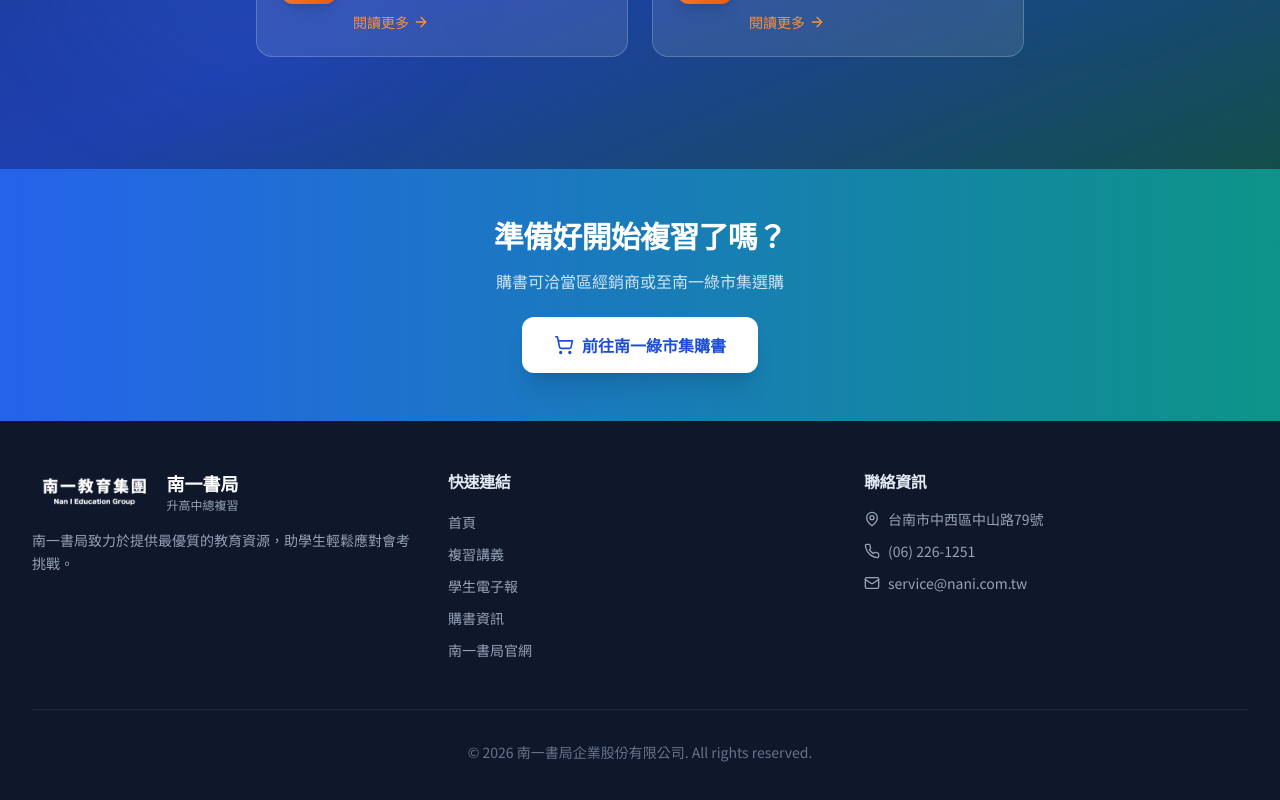
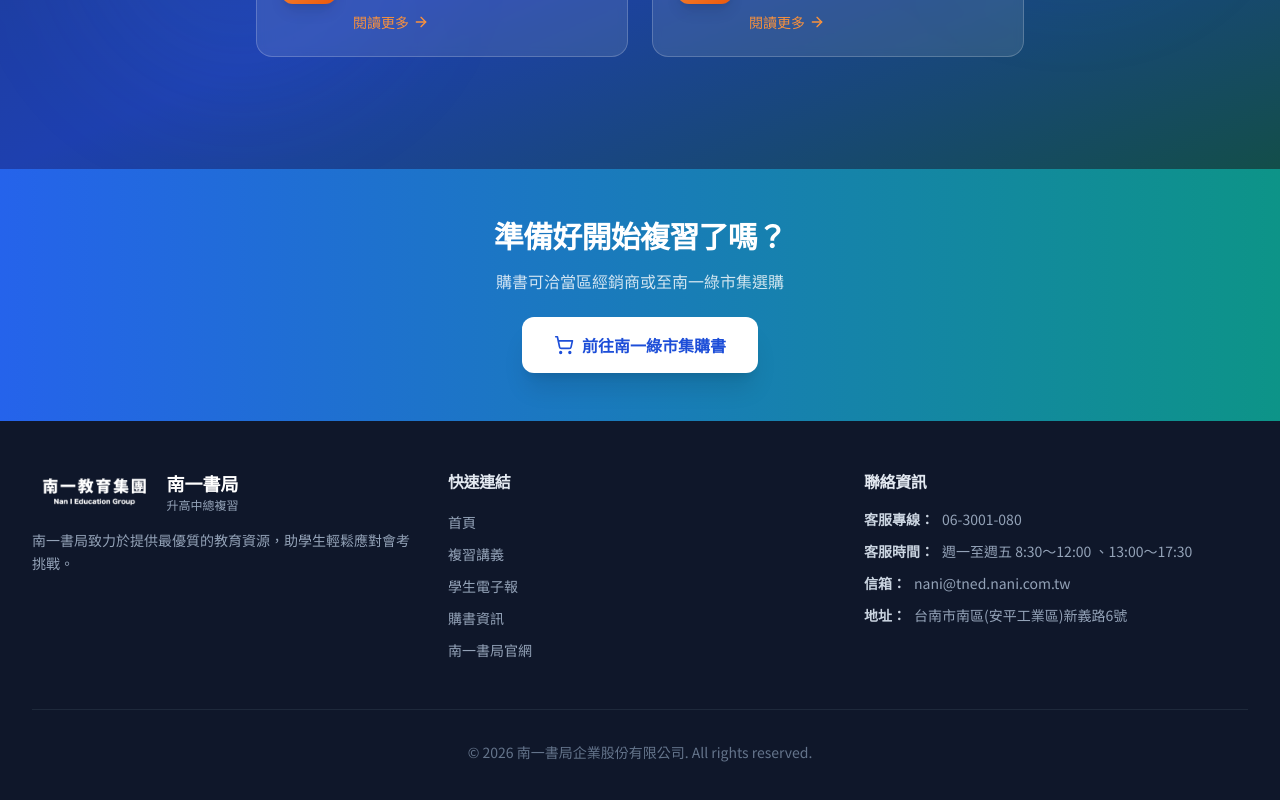
Before and after one commit to yiyuan-env/nani-review, a React (Vite) app: page / in a window 1280 px wide. Shown: the part 3315-4115 px from the top of the page. Built offline with nearby package versions, Linux system fonts and the light colour scheme.

Commit message:
Update footer contact information

```diff
--- a/src/components/Footer.jsx
+++ b/src/components/Footer.jsx
@@ -90,16 +90,20 @@
                         <h4 className="font-semibold mb-4 text-slate-200">聯絡資訊</h4>
                         <ul className="space-y-3">
                             <li className="flex items-start gap-2 text-slate-400 text-sm">
-                                <MapPin className="w-4 h-4 mt-0.5 flex-shrink-0" />
-                                <span>台南市中西區中山路79號</span>
+                                <span className="font-semibold text-slate-300 flex-shrink-0">客服專線：</span>
+                                <span>06-3001-080</span>
                             </li>
-                            <li className="flex items-center gap-2 text-slate-400 text-sm">
-                                <Phone className="w-4 h-4 flex-shrink-0" />
-                                <span>(06) 226-1251</span>
+                            <li className="flex items-start gap-2 text-slate-400 text-sm">
+                                <span className="font-semibold text-slate-300 flex-shrink-0">客服時間：</span>
+                                <span>週一至週五 8:30～12:00 、13:00～17:30</span>
                             </li>
-                            <li className="flex items-center gap-2 text-slate-400 text-sm">
-                                <Mail className="w-4 h-4 flex-shrink-0" />
-                                <span>service@nani.com.tw</span>
+                            <li className="flex items-start gap-2 text-slate-400 text-sm">
+                                <span className="font-semibold text-slate-300 flex-shrink-0">信箱：</span>
+                                <span>nani@tned.nani.com.tw</span>
+                            </li>
+                            <li className="flex items-start gap-2 text-slate-400 text-sm">
+                                <span className="font-semibold text-slate-300 flex-shrink-0">地址：</span>
+                                <span>台南市南區(安平工業區)新義路6號</span>
                             </li>
                         </ul>
                     </div>
```
